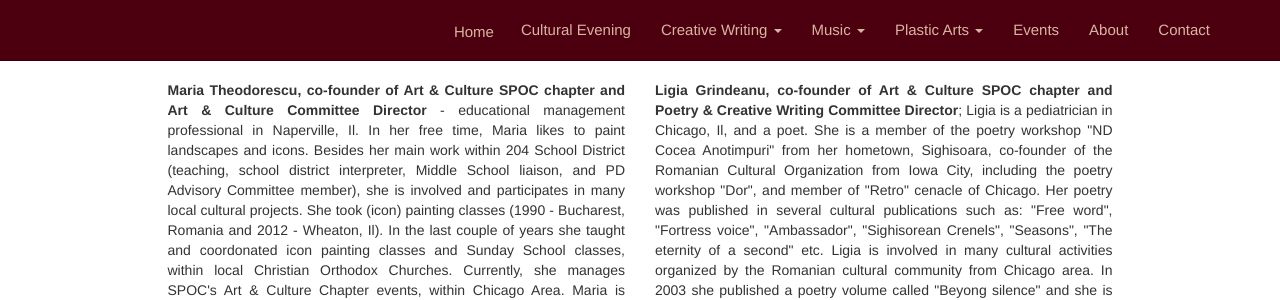
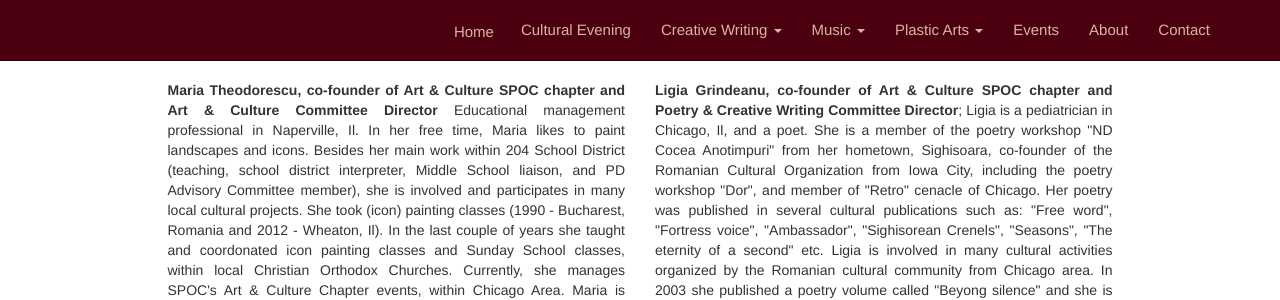
Before and after one commit to adrianth/culteve, a Jekyll site: the page built from en/about.html, in a window 1280 px wide and 900 px high. Shown: the top 300 px of the window. Built offline with Jekyll 4.4.1, drawn with Linux system fonts in a browser that asks for light colours; some of the changed text lies outside the part shown.

Commit message:
educational

```diff
--- a/en/about.html
+++ b/en/about.html
@@ -12,7 +12,7 @@ title: About
         <div class="col-sm-5">
             <p style="text-align: justify">
 
-                <strong>Maria Theodorescu, co-founder of Art & Culture SPOC chapter and Art & Culture Committee Director</strong> - educational management professional in Naperville, Il. In her free time, Maria likes to paint landscapes and icons. Besides her main work within 204 School District (teaching, school district interpreter, Middle School liaison, and PD Advisory Committee member), she is involved and participates in many local cultural projects. She took (icon) painting classes (1990 - Bucharest, Romania and 2012 - Wheaton, Il). In the last couple of years she taught and coordonated icon painting classes and Sunday School classes, within local Christian Orthodox Churches. Currently, she manages SPOC's Art & Culture Chapter events, within Chicago Area. Maria is coordinating "Romanian Cultural Evening" events series, located at Naperville Public Library. </p>
+                <strong>Maria Theodorescu, co-founder of Art & Culture SPOC chapter and Art & Culture Committee Director</strong> Educational management professional in Naperville, Il. In her free time, Maria likes to paint landscapes and icons. Besides her main work within 204 School District (teaching, school district interpreter, Middle School liaison, and PD Advisory Committee member), she is involved and participates in many local cultural projects. She took (icon) painting classes (1990 - Bucharest, Romania and 2012 - Wheaton, Il). In the last couple of years she taught and coordonated icon painting classes and Sunday School classes, within local Christian Orthodox Churches. Currently, she manages SPOC's Art & Culture Chapter events, within Chicago Area. Maria is coordinating "Romanian Cultural Evening" events series, located at Naperville Public Library. </p>
 
             <img class="img img-responsive" src="{{ site.baseurl }}/img/events/vara.jpg" alt="">
 
```
